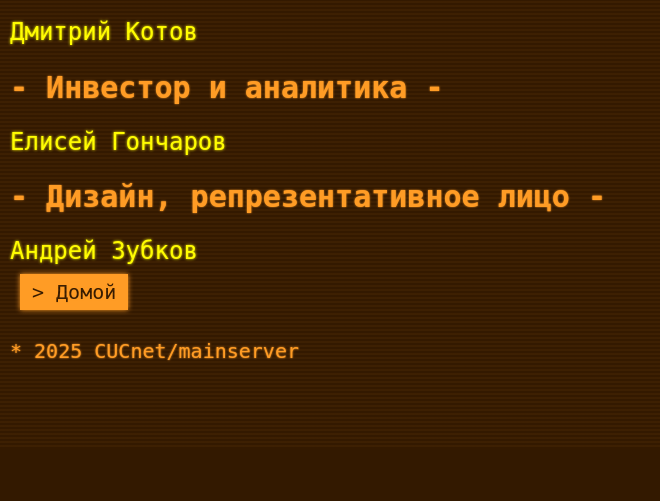
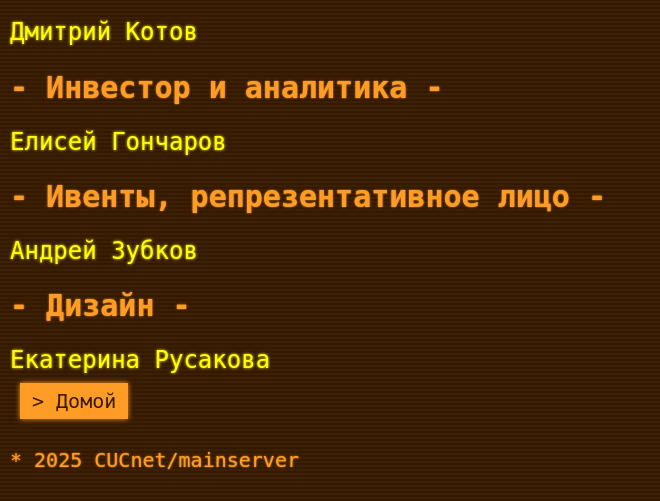
Before and after one commit to Exception0170/CUCnet-main, a FastAPI app: page /contacts in a window 1280 px wide. Shown: the part 353-854 px from the top of the page, without its empty margins (0-660 px from the left). Before the commit the page ends 715 px from the top, so only its background shows below. Run offline with FastAPI, Linux system fonts and the light colour scheme; some web fonts are replaced.

Commit message:
some changes

```diff
--- a/website/app.py
+++ b/website/app.py
@@ -90,7 +90,7 @@ async def status(request: Request):
 
 @app.get("/about", response_class=HTMLResponse)
 async def about(request: Request):
-    return templates.TemplateResponse("about.html", {"request": request, "title": "About CUCnet"})
+    return templates.TemplateResponse("about-win95.html", {"request": request, "title": "About CUCnet"})
 
 
 @app.get("/contacts", response_class=HTMLResponse)
--- a/website/templates/contacts.html
+++ b/website/templates/contacts.html
@@ -11,7 +11,9 @@ admin://<span class="animated-nickname">Exception17</span><br>
 <span class="contact-name">Дмитрий Котов</span><br>
 <h2> - Инвестор и аналитика - </h2>
 <span class="contact-name">Елисей Гончаров</span><br>
-<h2> - Дизайн, репрезентативное лицо - </h2>
+<h2> - Ивенты, репрезентативное лицо - </h2>
 <span class="contact-name">Андрей Зубков</span><br>
+<h2> - Дизайн - </h2>
+<span class="contact-name">Екатерина Русакова</span><br>
 <a href="/" class="link-button">> Домой</a>
 {% endblock %}
--- a/website/templates/guides/irc.html
+++ b/website/templates/guides/irc.html
@@ -7,7 +7,7 @@
     <h2>Подключение к IRC</h2>
     Приветствую, если решили попробовать подключиться к IRC!<br>
     <a href="https://ru.wikipedia.org/wiki/IRC">Вики о IRC</a><br>
-    Сервер доступен на: <span style="color:lightblue">server.cucnet:6667</span> (только с кукнета) или <span style="color:lightblue">cucnet.ddns.net:6667</span> (Интернет)<br>
+    Сервер доступен на: <span style="color:lightblue">server.cucnet:6667</span> (только с кукнета) или <span style="color:lightblue">cucnet.ru:6667</span> (Интернет)<br>
     Для подключения нужен специальный IRC-клиент(ну, или telnet если вы мазохист).<br>
     <h3>Некоторые клиенты для популярных ОС:</h3>
     <div class="list-entries">
--- a/website/templates/index.html
+++ b/website/templates/index.html
@@ -12,7 +12,7 @@
 			Добро пожаловать на главный сервер сети сообщества ЦУ!<br>
 			Тут будут новости, статусы и документация.<br>
 			Обновлено: <b style="color:aqua">02/10/2025</b><br>
-			Наш <a href="/guides/irc" style="color:lime"><b>IRC</b></a> сервер доступен на: <span style="color:lightblue">server.cucnet:6667</span> (только с кукнета) или <span style="color:lightblue">cucnet.ddns.net:6667</span> (Интернет)<br>
+			Наш <a href="/guides/irc" style="color:lime"><b>IRC</b></a> сервер доступен на: <span style="color:lightblue">server.cucnet:6667</span> (только с кукнета) или <span style="color:lightblue">cucnet.ru:6667</span> (Интернет)<br>
             <div class="warning">⚠ IRC пока не работает - настраиваем хост</div>
 		</p>
 		<a href="/status" class="link-button">> Статус сервисов <</a>
@@ -26,7 +26,7 @@
 	<div class="window-top-bar">Useful_links.txt<span class="fake-close">X</span></div>
 	<div class="window-content">
 		<a href="https://t.me/+Oh37S1yuCEszZjQy" class="blue-button">CUCnet://chat</a>
-		<a href="https://t.me/cucnet_bot" class="blue-button">Телеграм бот</a>
+		<a href="https://t.me/Cucnet_bot" class="blue-button">Телеграм бот</a>
         <br>
         По вопросам техподдержки обращаться к Кириллу Медведеву(<a href="https://t.me/exception17">@exception17</a>)
 	</div>
```
